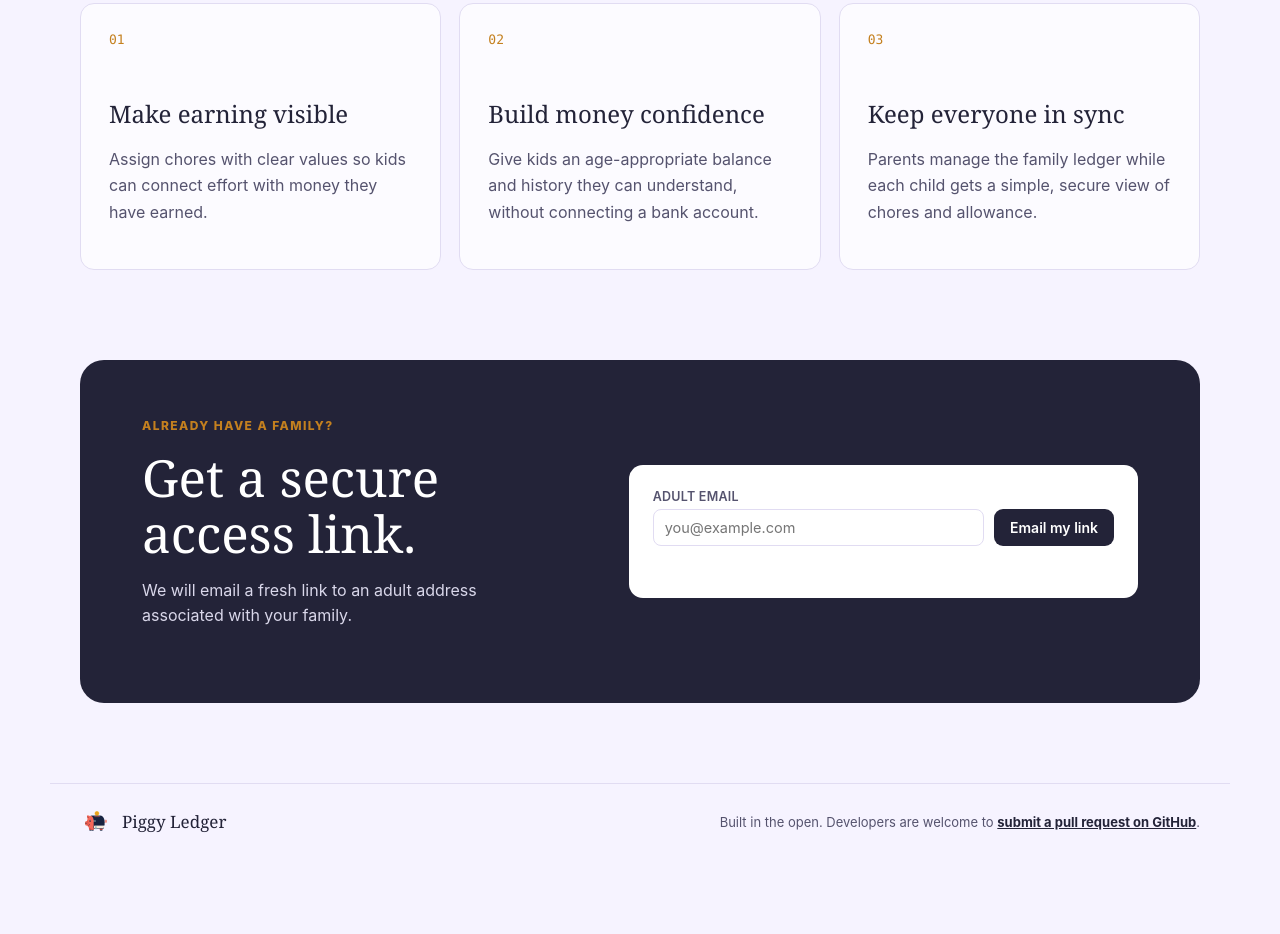
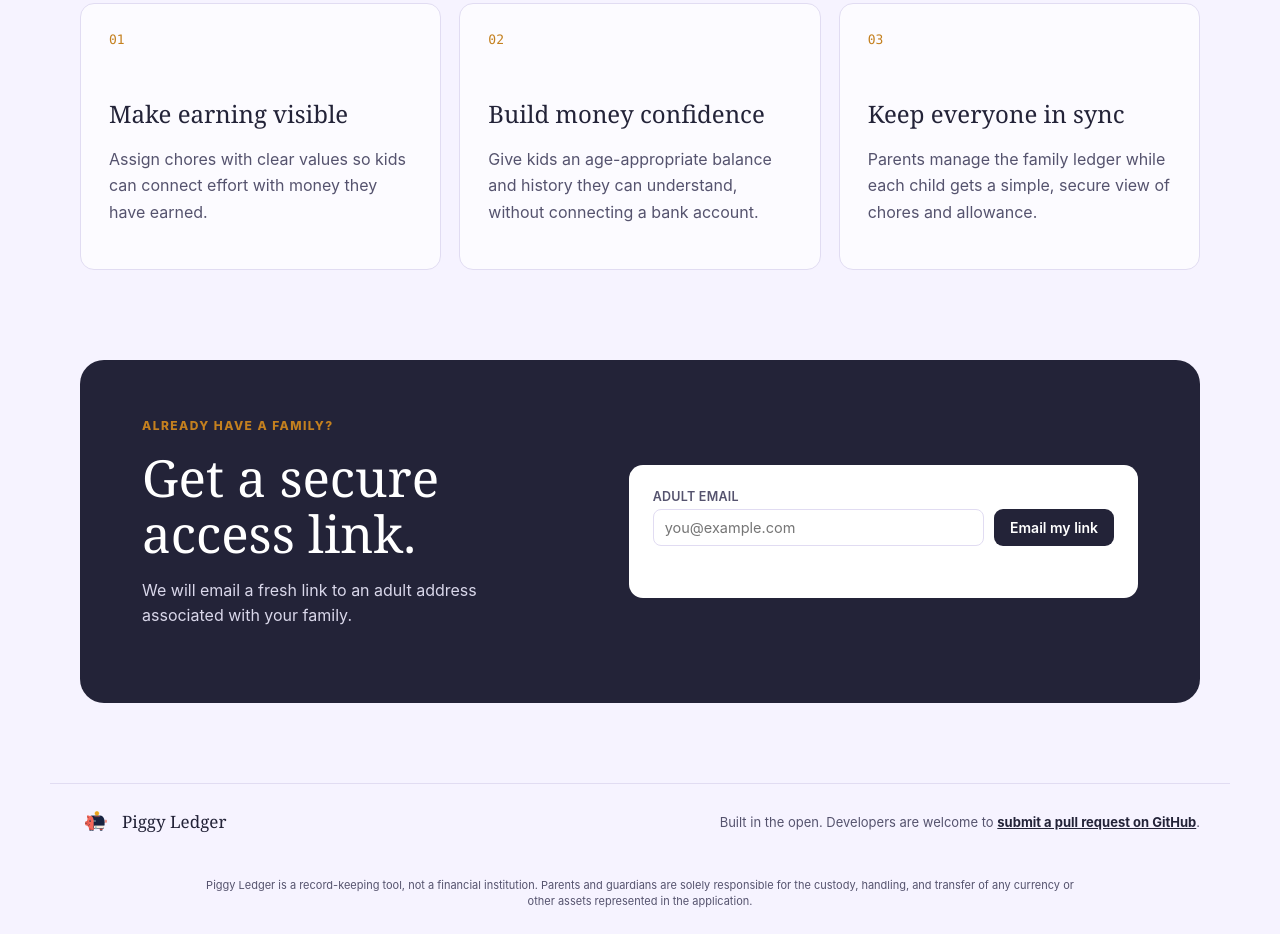
Before and after one commit to arjxbh/piggyledger, a website: page public/index.html in a window 1280 px wide. Shown: the part 1049-1983 px from the top of the page. Before the commit the page ends 1909 px from the top, so only its background shows below. Drawn offline with Linux system fonts and the light colour scheme.

Commit message:
added disclaimer

```diff
--- a/public/css/style.css
+++ b/public/css/style.css
@@ -770,6 +770,16 @@ td.amt.neg { color: var(--coral); }
 .footer-contribute a { color: var(--ink); font-weight: 700; }
 .footer-contribute a:hover { color: var(--accent-deep); }
 
+.fine-print {
+  max-width: 920px;
+  margin: 18px auto 24px;
+  padding: 0 20px;
+  color: var(--ink-soft);
+  font-size: 11px;
+  line-height: 1.45;
+  text-align: center;
+}
+
 /* ---------- Empty state ---------- */
 .empty { text-align: center; padding: 40px 20px; color: var(--ink-soft); }
 .empty .big { font-size: 30px; margin-bottom: 8px; }
--- a/public/index.html
+++ b/public/index.html
@@ -114,6 +114,8 @@
     </span>
   </footer>
 
+  <p class="fine-print">Piggy Ledger is a record-keeping tool, not a financial institution. Parents and guardians are solely responsible for the custody, handling, and transfer of any currency or other assets represented in the application.</p>
+
   <script src="/js/home.js"></script>
 </body>
 </html>
```
Also changed, not shown: public/adult.html (+2 -0 lines), public/kid.html (+2 -0 lines), public/login.html (+2 -0 lines), public/signup.html (+2 -0 lines).
